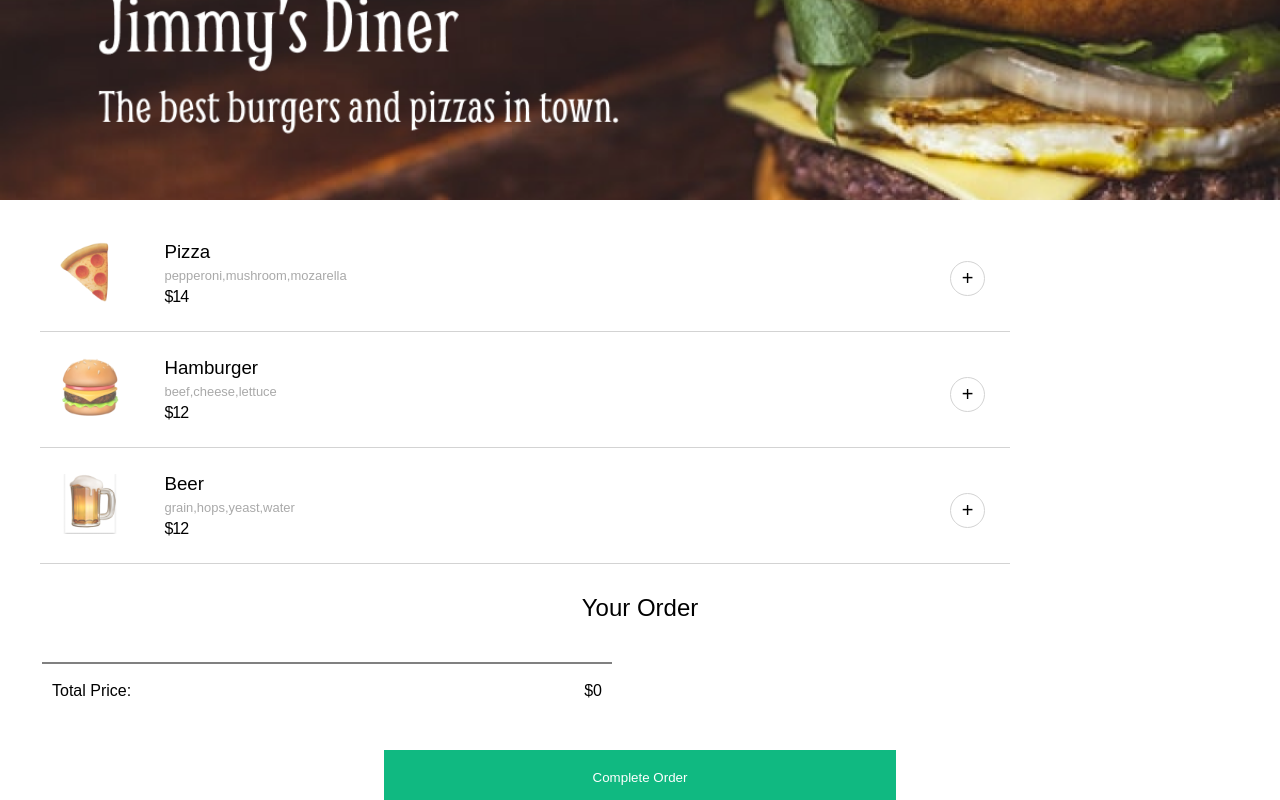
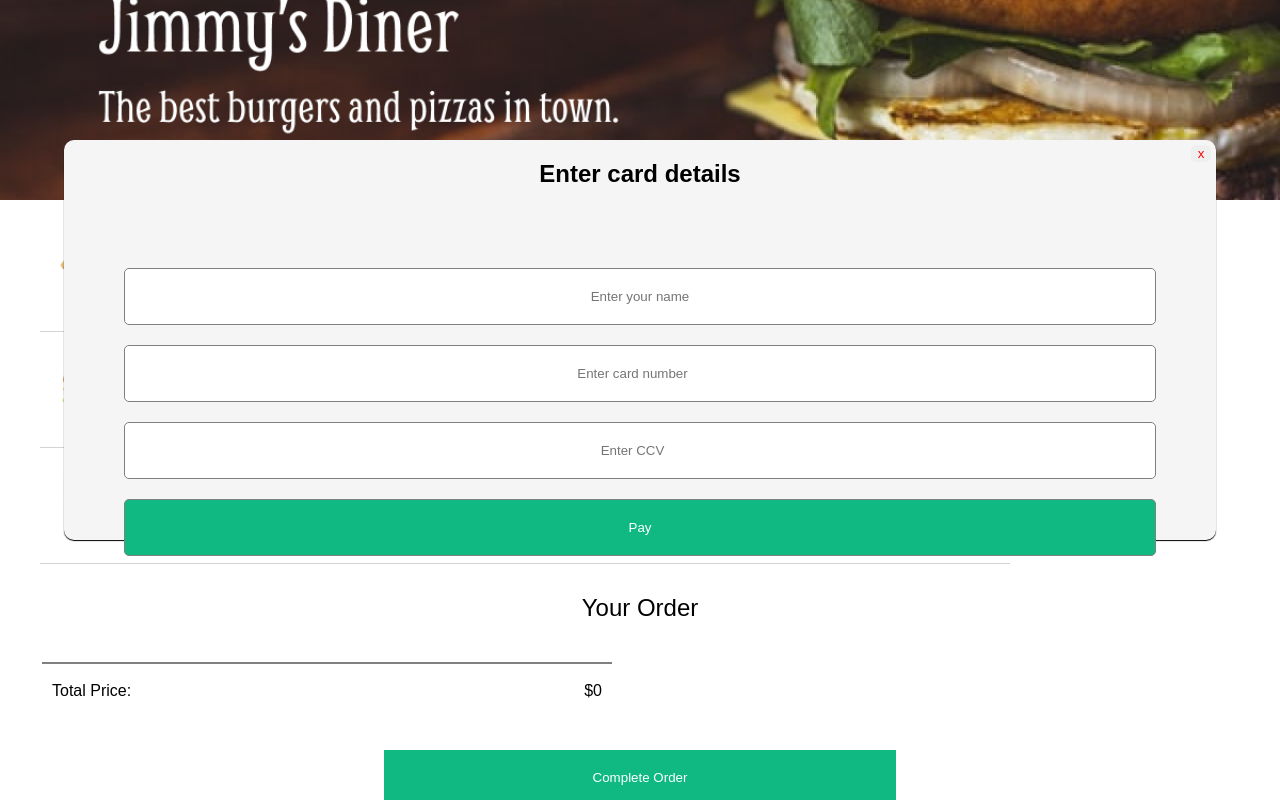
Before and after one commit to kevinengineers/RestaurantOrdering, a website: page src/index.html in a window 1280 px wide. Both pictures are taken after a click on the button "Complete Order". Shown: the part 100-900 px from the top of the page. Drawn offline with Linux system fonts and the light colour scheme; a web font is replaced by a local one.

Commit message:
added modal functionality. added styles to form.

```diff
--- a/src/index.html
+++ b/src/index.html
@@ -67,13 +67,14 @@
     </button>
   </section>
   <section class="modal-container">
-    <div class="modal">
+    <div class="modal toggle-modal" id="modal">
       <h1>Enter card details</h1>
+        <button type="button" id="close-modal">x</button>
       <form>
         <input type="text" name="customerName" placeholder="Enter your name" id="customer-name" required />
         <input type="number" name="cardNumber" placeholder="Enter card number" />
         <input type="number" name="ccv" placeholder="Enter CCV" required />
-        <input type="submit" name="submit" value="Pay" required />
+        <input type="submit" name="submit" value="Pay" id="sumbit-order" required />
       </form>
     </div>
   </section>
--- a/src/index.js
+++ b/src/index.js
@@ -1,3 +1,4 @@
+const modal = document.getElementById("modal");
 let userShoppingCart = [];
 let cartTotal = 0;
 let menuPrices = {
@@ -12,8 +13,10 @@ document.addEventListener("click", function(e) {
     addMenuItemToCart(e.target.dataset.menuitem);
   } else if (e.target.id === "remove-item") {
     removeMenuItem(e.target.dataset.uuid);
-  } else if (e.target.id === 'submit-btn') {
-    alert('complete order')
+  } else if (e.target.id === "submit-btn") {
+    modal.classList.toggle("toggle-modal");
+  } else if (e.target.id === "close-modal") {
+    modal.classList.toggle("toggle-modal");
   }
 });
 
@@ -73,7 +76,7 @@ function renderCart() {
 function removeMenuItem(buttonUuid) {
   userShoppingCart = userShoppingCart.filter(function(item) {
     if (item.uid === buttonUuid) {
-      cartTotal -= item.price
+      cartTotal -= item.price;
     }
     return item.uid !== buttonUuid;
   });
--- a/styles/style.css
+++ b/styles/style.css
@@ -114,6 +114,7 @@ body {
   height: 20px;
   width: 40%;
   margin: 0 auto;
+  position: relative;
 }
 
 .modal {
@@ -126,7 +127,6 @@ body {
   position: absolute;
   top: 30%;
   left: 5%;
-  display: none;
 }
 
 .modal form {
@@ -152,3 +152,17 @@ input[type="submit"] {
   background-color: #10B981;
   color: white;
 }
+
+.toggle-modal {
+  display: none;
+}
+
+#close-modal {
+  position: absolute;
+  top: 5px;
+  right: 5px;
+  border: none;
+  border-radius: 5px;
+  color: red;
+  width: 20px;
+}
```
